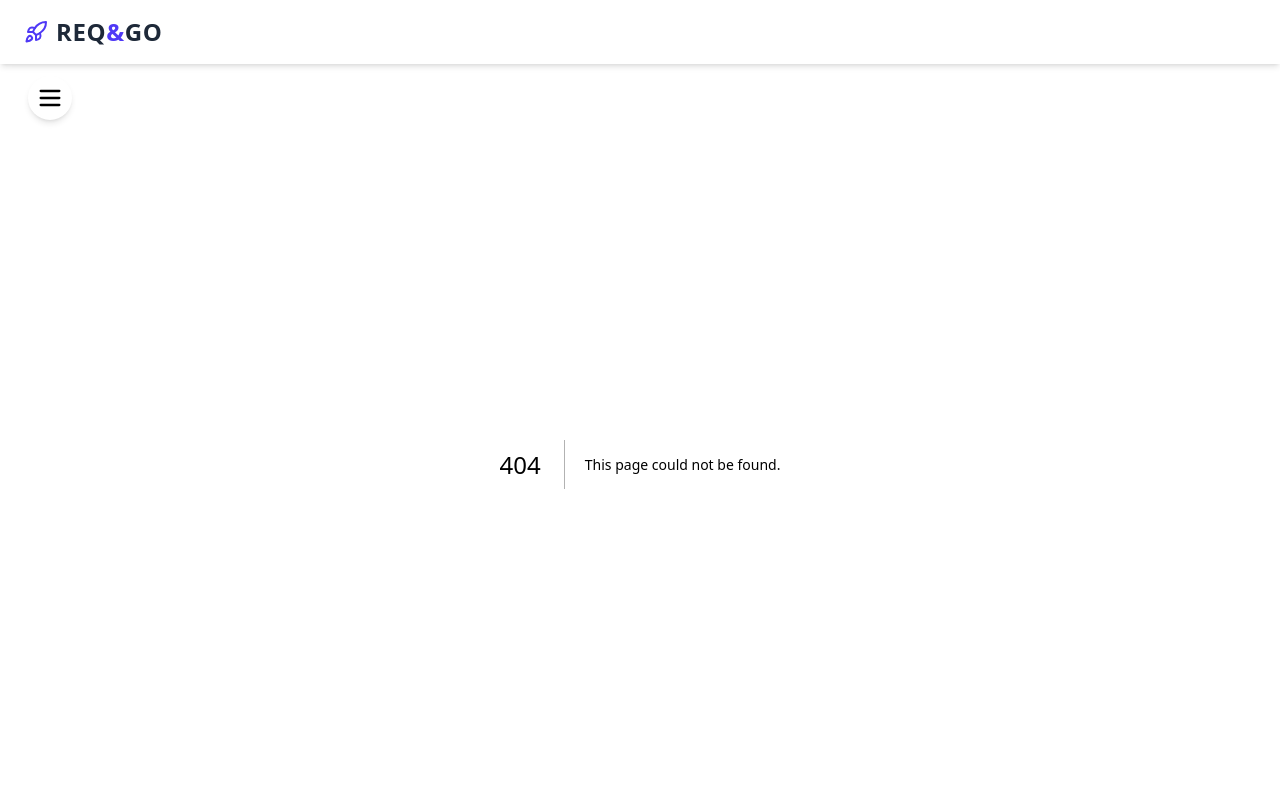
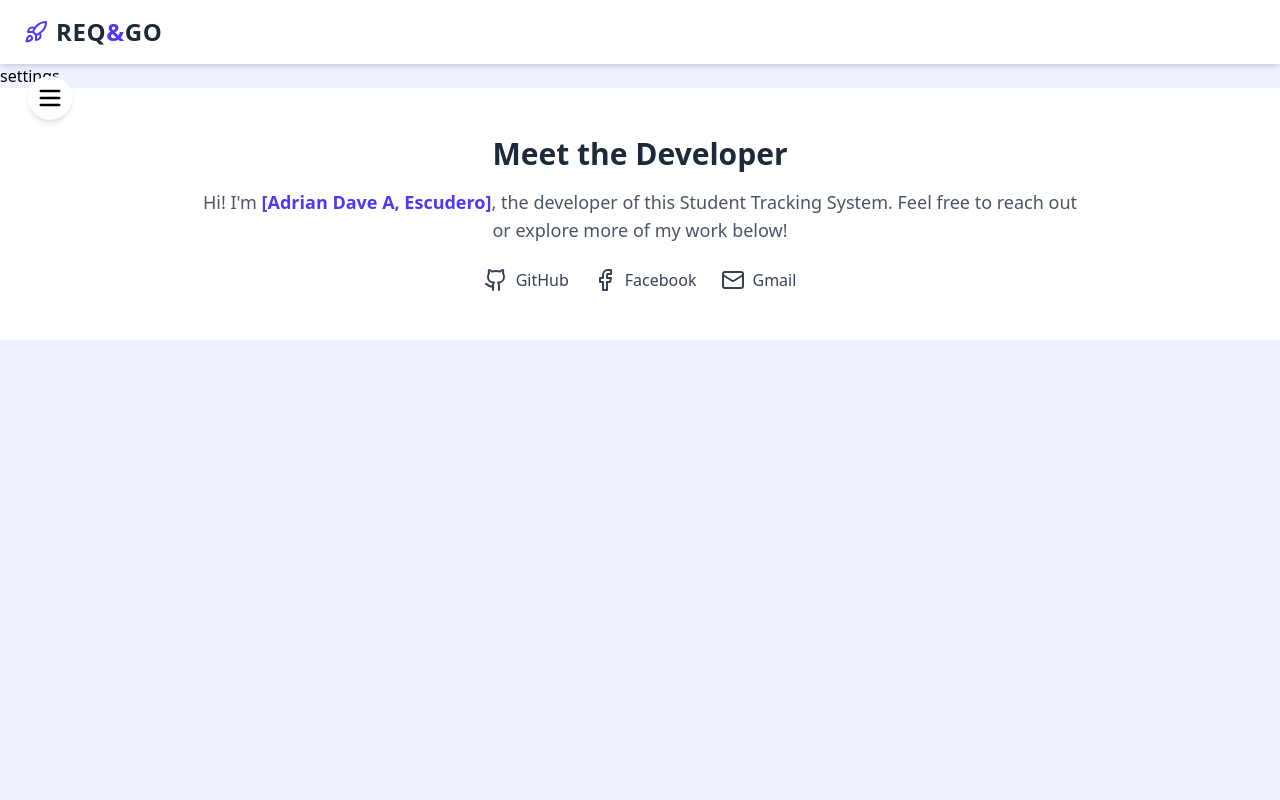
Before and after one commit to PotatoCodder/StudentTracker, a Next.js app: page /settings in a window 1280 px wide. Before the commit this address had no page. Shown: the top 800 px of the page. Built offline with nearby package versions, Linux system fonts and the light colour scheme.

Commit message:
nag add og setting page of loading page sa setting page

```diff
--- a/app/components/AdminForm.tsx
+++ b/app/components/AdminForm.tsx
@@ -24,7 +24,6 @@ export default function AdminLoginForm() {
   return (
     <div className="min-h-screen flex items-center justify-center bg-gradient-to-br from-indigo-100 to-purple-100 px-4">
       <form onSubmit={handleSubmit} className="bg-white p-8 rounded-2xl shadow-2xl w-full max-w-md relative">
-        {/* Logo or Icon */}
         <div className="flex justify-center mb-6">
           <div className="w-16 h-16 bg-indigo-600 text-white rounded-full flex items-center justify-center text-2xl font-bold shadow-lg">
             A
--- /dev/null
+++ b/app/settings/loading.tsx
@@ -0,0 +1,9 @@
+import React from 'react'
+
+export default function loading() {
+  return (
+    <div>
+      loading...
+    </div>
+  )
+}
--- /dev/null
+++ b/app/settings/page.tsx
@@ -0,0 +1,9 @@
+import React from 'react'
+
+export default function Settings() {
+  return (
+    <div>
+      settings
+    </div>
+  )
+}
```
